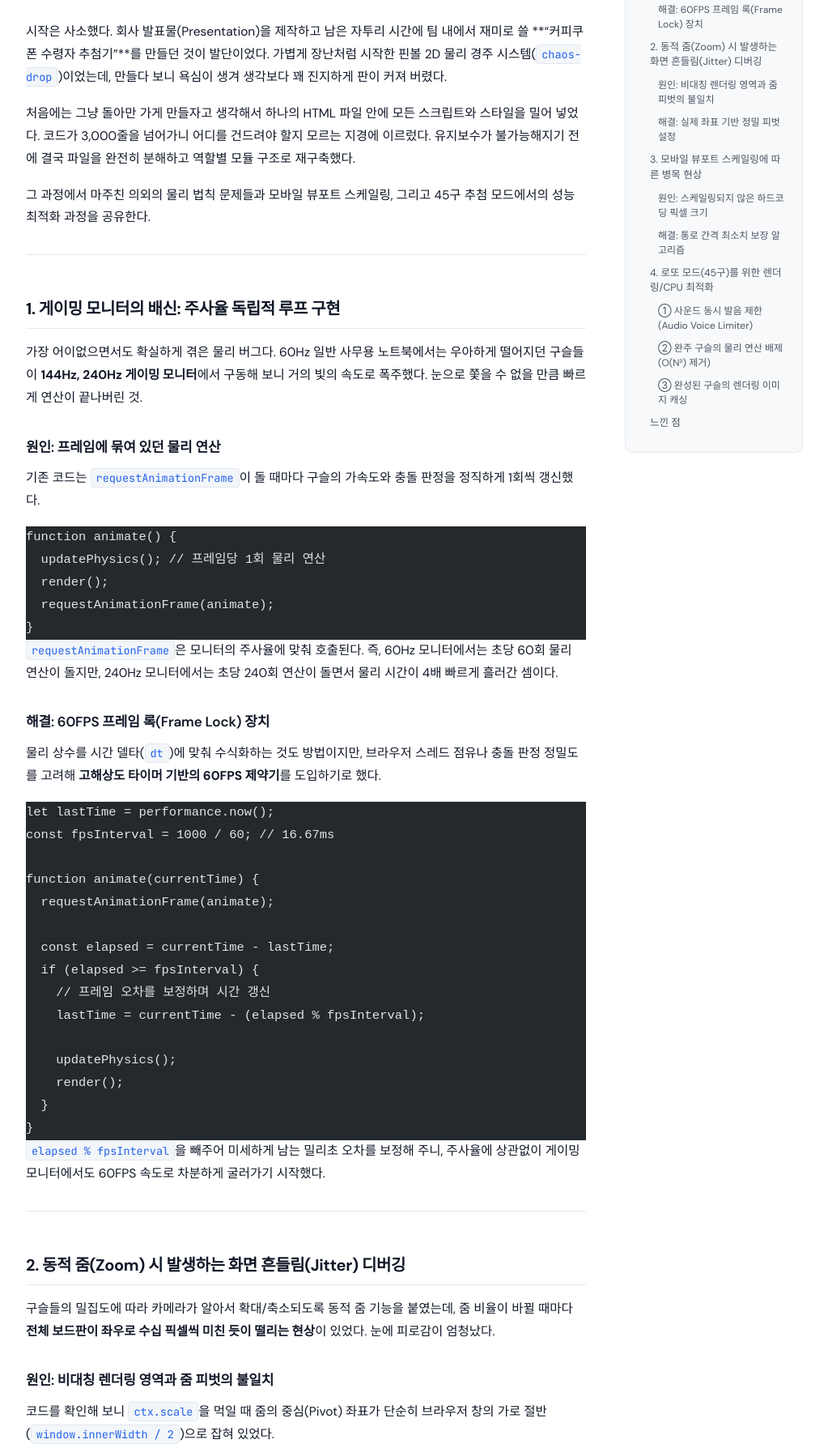
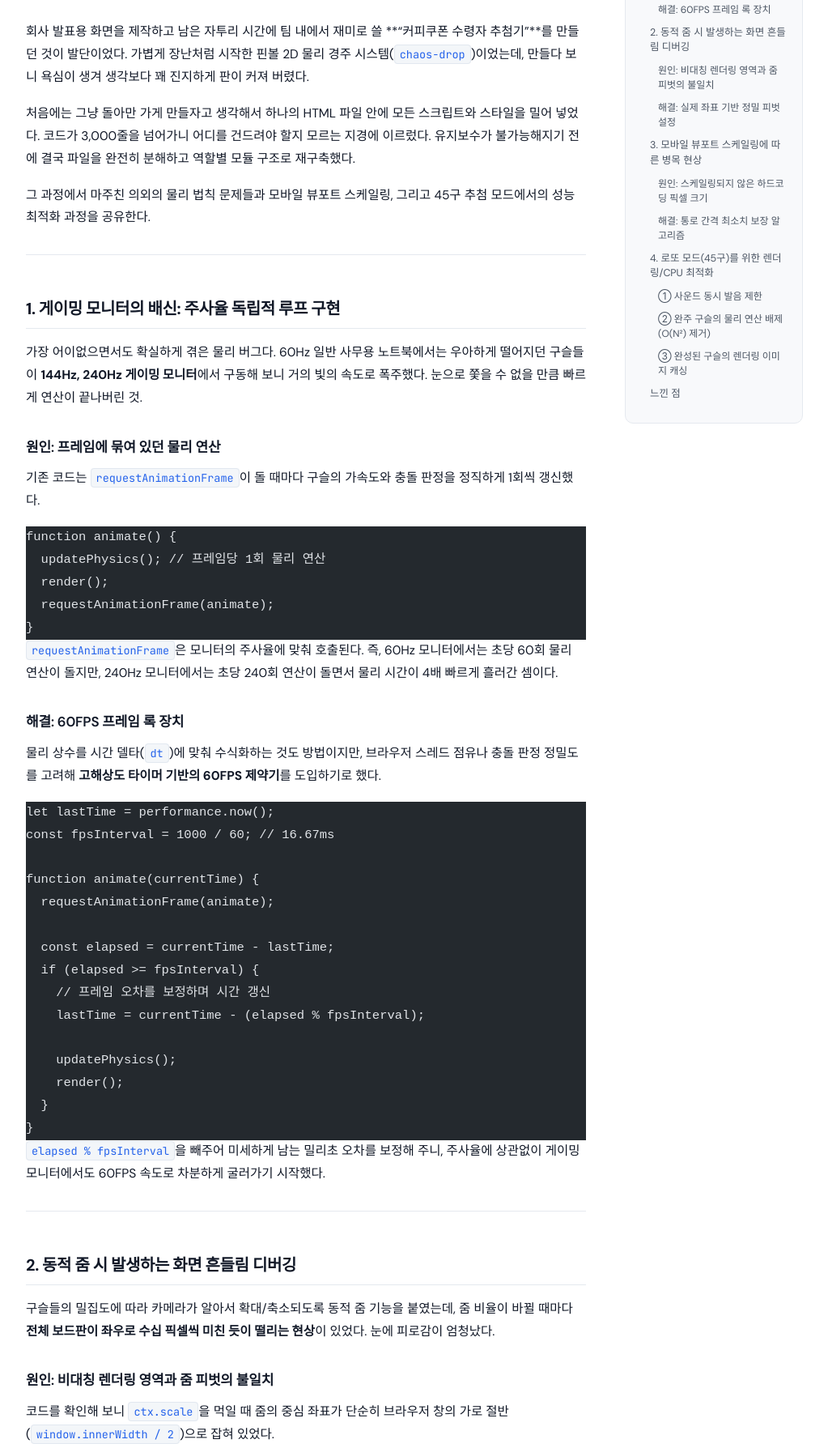
Before and after one commit to yskkkkkk/yskkkkkk.github.io, an Astro site: page /blog/2026-06-16-chaos-drop-refactoring-and-physics in a window 1280 px wide. Shown: the part 292-2080 px from the top of the page at 81% size, without its empty margins (128-1151 px from the left). Built offline with nearby package versions, Linux system fonts and the light colour scheme; Astro itself is replaced by a stand-in of ours; code samples lack their colours.

Commit message:
docs: PR 리뷰 피드백 반영 (서론 및 영어 괄호 제거)

````diff
--- a/src/content/blog/2026-06-16-chaos-drop-refactoring-and-physics.md
+++ b/src/content/blog/2026-06-16-chaos-drop-refactoring-and-physics.md
@@ -6,7 +6,7 @@ tags: ["물리엔진", "Javascript", "최적화", "리팩토링"]
 heroImage: ""
 ---
 
-시작은 사소했다. 회사 발표물(Presentation)을 제작하고 남은 자투리 시간에 팀 내에서 재미로 쓸 **"커피쿠폰 수령자 추첨기"**를 만들던 것이 발단이었다. 가볍게 장난처럼 시작한 핀볼 2D 물리 경주 시스템(`chaos-drop`)이었는데, 만들다 보니 욕심이 생겨 생각보다 꽤 진지하게 판이 커져 버렸다.
+회사 발표용 화면을 제작하고 남은 자투리 시간에 팀 내에서 재미로 쓸 **"커피쿠폰 수령자 추첨기"**를 만들던 것이 발단이었다. 가볍게 장난처럼 시작한 핀볼 2D 물리 경주 시스템(`chaos-drop`)이었는데, 만들다 보니 욕심이 생겨 생각보다 꽤 진지하게 판이 커져 버렸다.
 
 처음에는 그냥 돌아만 가게 만들자고 생각해서 하나의 HTML 파일 안에 모든 스크립트와 스타일을 밀어 넣었다. 코드가 3,000줄을 넘어가니 어디를 건드려야 할지 모르는 지경에 이르렀다. 유지보수가 불가능해지기 전에 결국 파일을 완전히 분해하고 역할별 모듈 구조로 재구축했다.
 
@@ -29,7 +29,7 @@ function animate() {
 ```
 `requestAnimationFrame`은 모니터의 주사율에 맞춰 호출된다. 즉, 60Hz 모니터에서는 초당 60회 물리 연산이 돌지만, 240Hz 모니터에서는 초당 240회 연산이 돌면서 물리 시간이 4배 빠르게 흘러간 셈이다.
 
-### 해결: 60FPS 프레임 록(Frame Lock) 장치
+### 해결: 60FPS 프레임 록 장치
 물리 상수를 시간 델타(`dt`)에 맞춰 수식화하는 것도 방법이지만, 브라우저 스레드 점유나 충돌 판정 정밀도를 고려해 **고해상도 타이머 기반의 60FPS 제약기**를 도입하기로 했다.
 
 ```javascript
@@ -53,12 +53,12 @@ function animate(currentTime) {
 
 ---
 
-## 2. 동적 줌(Zoom) 시 발생하는 화면 흔들림(Jitter) 디버깅
+## 2. 동적 줌 시 발생하는 화면 흔들림 디버깅
 
 구슬들의 밀집도에 따라 카메라가 알아서 확대/축소되도록 동적 줌 기능을 붙였는데, 줌 비율이 바뀔 때마다 **전체 보드판이 좌우로 수십 픽셀씩 미친 듯이 떨리는 현상**이 있었다. 눈에 피로감이 엄청났다.
 
 ### 원인: 비대칭 렌더링 영역과 줌 피벗의 불일치
-코드를 확인해 보니 `ctx.scale`을 먹일 때 줌의 중심(Pivot) 좌표가 단순히 브라우저 창의 가로 절반(`window.innerWidth / 2`)으로 잡혀 있었다.
+코드를 확인해 보니 `ctx.scale`을 먹일 때 줌의 중심 좌표가 단순히 브라우저 창의 가로 절반(`window.innerWidth / 2`)으로 잡혀 있었다.
 
 문제는 이 게임의 레이아웃이다. 좌측에는 **410px 짜리 고정 제어 패널**이 있고, 핀볼 보드판은 **오른쪽 나머지 영역에 치우쳐 렌더링**되고 있었다.
 * 화면의 중심점과 실제 핀볼판의 가상 좌표 중심점이 비대칭으로 어긋나 있는 상태.
@@ -83,10 +83,10 @@ const pivotX = GAME_X_OFFSET + (GAME_VWIDTH / 2);
 
 ### 원인: 스케일링되지 않은 하드코딩 픽셀 크기
 보드 너비 자체는 비율대로 축소되었는데, 골인 입구에 배치된 3개의 런치패드(발판) 픽셀 너비는 고정값으로 남아 있었다.
-* 보드는 줄어들었는데 발판 크기는 그대로 유지되다 보니, 그 사이 통로(Gap)가 구슬 지름(`r=10`)보다도 좁아진 것.
+* 보드는 줄어들었는데 발판 크기는 그대로 유지되다 보니, 그 사이 통로 간격이 구슬 지름(`r=10`)보다도 좁아진 것.
 
 ### 해결: 통로 간격 최소치 보장 알고리즘
-깔때기 출구의 실제 가용 폭을 계산한 뒤, 발판들이 최소 22px(구슬 지름의 2배 이상)의 간격을 보장하지 못할 경우 **발판 자체의 가로 크기를 비율에 맞게 강제 축소(Scaling)** 하도록 자동 보정 로직을 넣었다.
+깔때기 출구의 실제 가용 폭을 계산한 뒤, 발판들이 최소 22px(구슬 지름의 2배 이상)의 간격을 보장하지 못할 경우 **발판 자체의 가로 크기를 비율에 맞게 강제 축소**하도록 자동 보정 로직을 넣었다.
 
 ```javascript
 // 출구 폭이 좁아지면 런치패드 크기도 유동적으로 축소하여 간격을 확보
@@ -105,9 +105,9 @@ if (availableWidth < requiredGap) {
 
 구슬 개수가 늘어날 때 병목을 유발하는 원인들을 차례대로 걷어냈다.
 
-### ① 사운드 동시 발음 제한 (Audio Voice Limiter)
+### ① 사운드 동시 발음 제한
 구슬 45개가 핀과 범퍼에 부딪히며 초당 수백 번씩 오디오 플레이를 때리니 오디오 스레드 과부하로 소리가 찢어졌다.
-* 동일 충돌음 발생 시 **최소 시간 차(Throttling)**를 두고 실행하도록 막고, 동시에 울릴 수 있는 오디오 보이스 수를 제한하여 오디오 찢어짐을 해결했다.
+* 동일 충돌음 발생 시 **최소 시간 차**를 두고 실행하도록 막고, 동시에 울릴 수 있는 오디오 보이스 수를 제한하여 오디오 찢어짐을 해결했다.
 
 ### ② 완주 구슬의 물리 연산 배제 (O(N²) 제거)
 구슬끼리의 충돌을 검사할 때 기본적으로 이중 루프를 돌며 O(N²) 계산을 한다.
````
